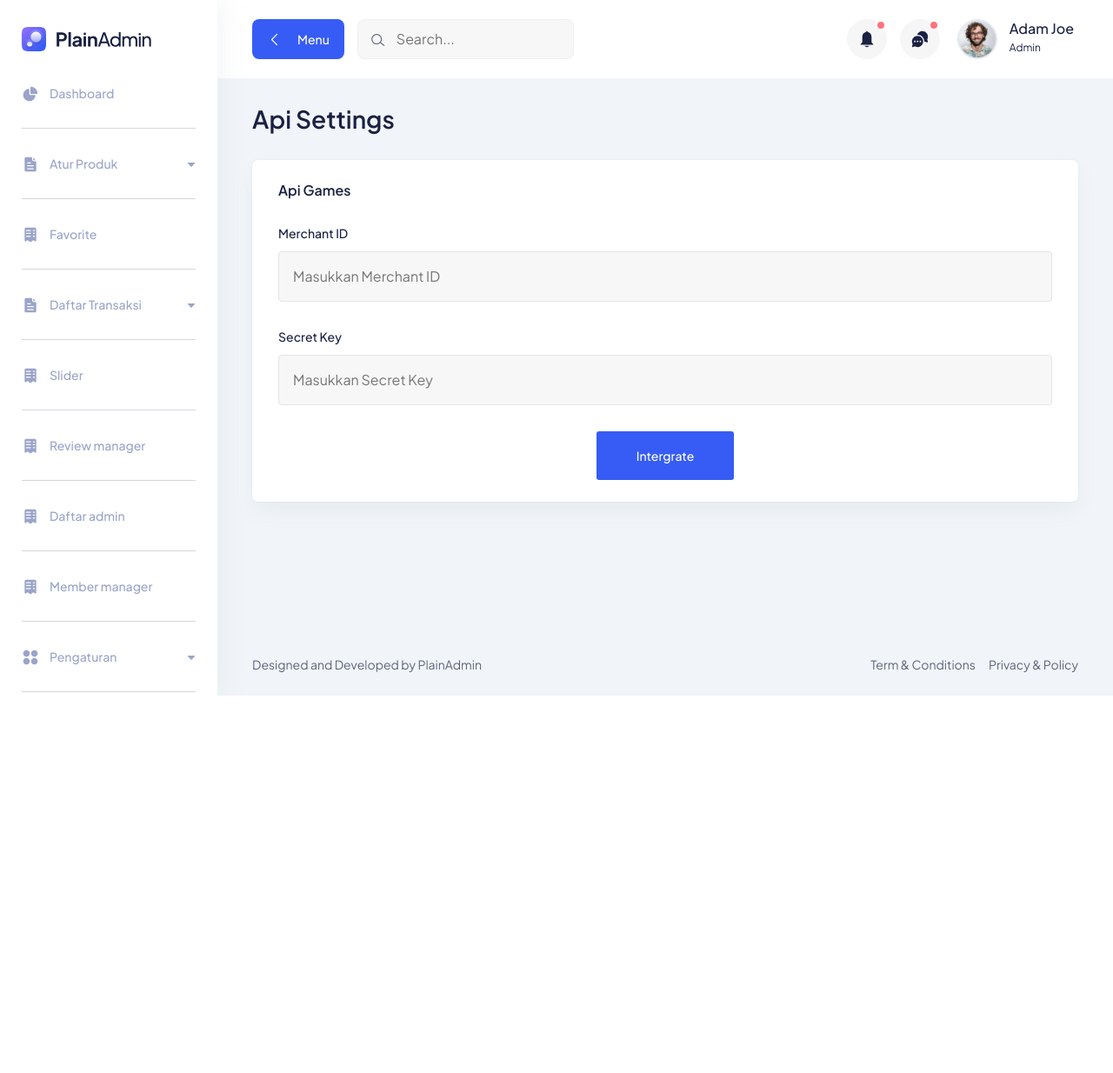
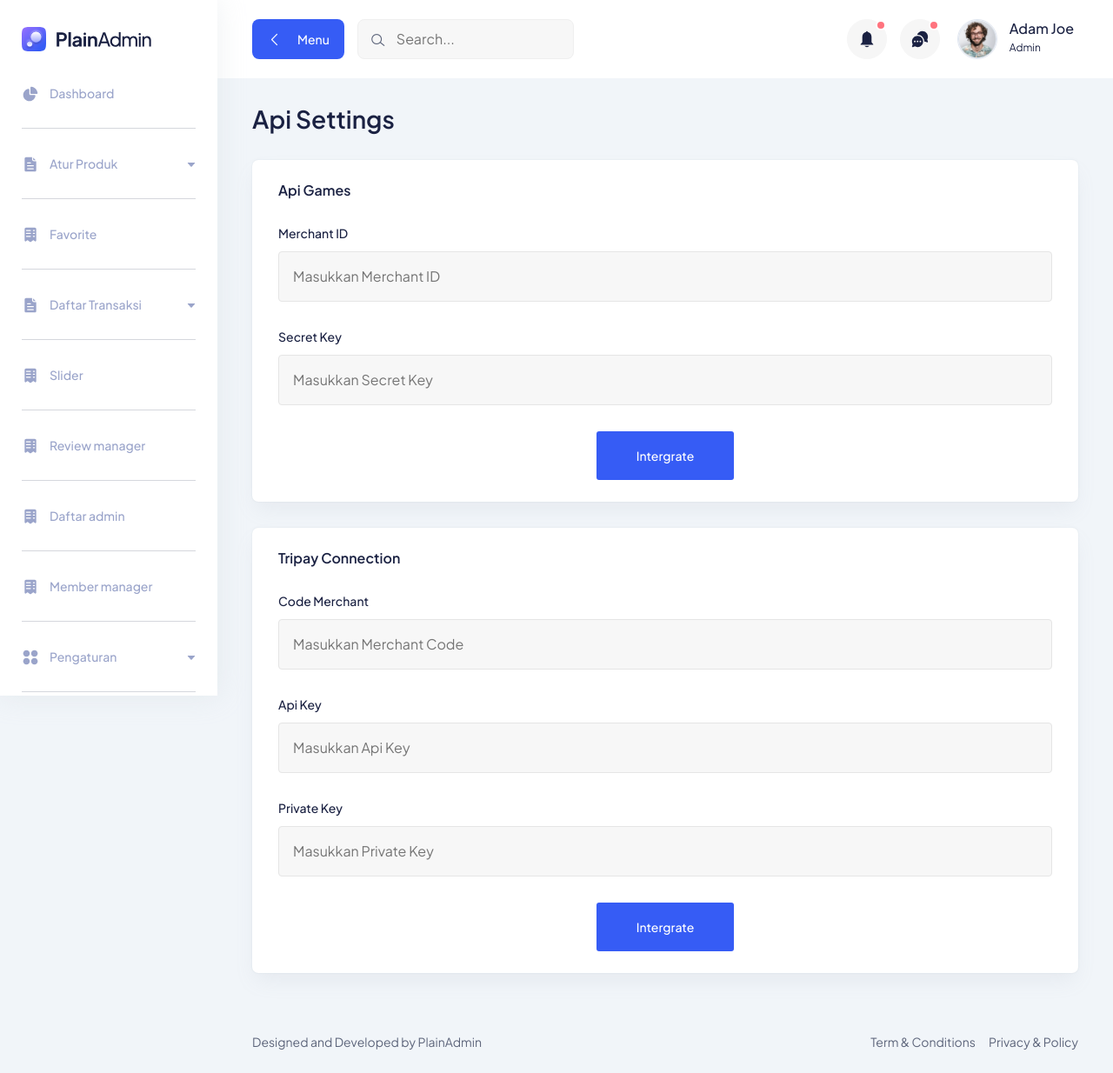
Before and after one commit to adimiuprix/diginine-topup-games, a CodeIgniter 4 app: template app/Views/adminpage/apikey/index.php in a window 1280 px wide. Shown: the whole page at 87% size. Before the commit the page ends 800 px from the top, so only its background shows below. Run offline with PHP 8.4 and a stand-in for CodeIgniter, Linux system fonts and the light colour scheme; the template is opened without the code that fills it, so the values that code supplies are empty; some libraries are stand-ins or nearby versions.

Commit message:
Api Key Tripay dengan database

```diff
--- a/app/Config/Routes.php
+++ b/app/Config/Routes.php
@@ -83,4 +83,5 @@ $routes->get('admin/transactions/edit/(:num)', 'Admin\TransactionController::edi
 $routes->post('admin/transactions/update/(:num)', 'Admin\TransactionController::update/$1');
 
 $routes->get('admin/apis', 'Admin\ApiKeyController::index');
-$routes->post('admin/apis/apigame/update', 'Admin\ApiKeyController::update');
+$routes->post('admin/apis/apigames', 'Admin\ApiKeyController::apigamesupdate');
+$routes->post('admin/apis/tripay', 'Admin\ApiKeyController::tripayupdate');
--- a/app/Views/adminpage/apikey/index.php
+++ b/app/Views/adminpage/apikey/index.php
@@ -25,7 +25,7 @@
                         <h6>Api Games</h6>
                     </div>
 
-                    <form action="<?= base_url('admin/apis/apigame/update'); ?>" method="post">
+                    <form action="<?= base_url('admin/apis/apigame'); ?>" method="post">
                         <div class="profile-info">
                             <div class="input-style-1">
                                 <label>Merchant ID</label>
@@ -45,6 +45,38 @@
 
                 </div>
             </div>
+
+            <div class="col-lg-12">
+                <div class="card-style settings-card-1 mb-30">
+                    <div class="title mb-30 d-flex justify-content-between align-items-center">
+                        <h6>Tripay Connection</h6>
+                    </div>
+
+                    <form action="<?= base_url('admin/apis/tripay'); ?>" method="post">
+                        <div class="profile-info">
+                            <div class="input-style-1">
+                                <label>Code Merchant</label>
+                                <input type="text" name="mcode" placeholder="Masukkan Merchant Code" value="<?= $tripay['merchant_id']; ?>">
+                            </div>
+                            <div class="input-style-1">
+                                <label>Api Key</label>
+                                <input type="text" name="apikey" placeholder="Masukkan Api Key" value="<?= $tripay['api_key']; ?>">
+                            </div>
+                            <div class="input-style-1">
+                                <label>Private Key</label>
+                                <input type="text" name="privkey" placeholder="Masukkan Private Key" value="<?= $tripay['private_key']; ?>">
+                            </div>
+                            <div class="text-center">
+                                <button class="main-btn primary-btn btn-hover">
+                                    Intergrate
+                                </button>
+                            </div>
+                        </div>
+                    </form>
+
+                </div>
+            </div>
+
         </div>
     </div>
 </section>
```
Also changed, not shown: app/Controllers/Admin/ApiKeyController.php (+18 -2 lines), app/Controllers/OrderController.php (+7 -3 lines), app/Controllers/TripayController.php (+7 -4 lines), app/Database/Migrations/2024-03-25-144712_TripayApis.php (added, +42 -0 lines), app/Models/TripayModel.php (added, +18 -0 lines).
